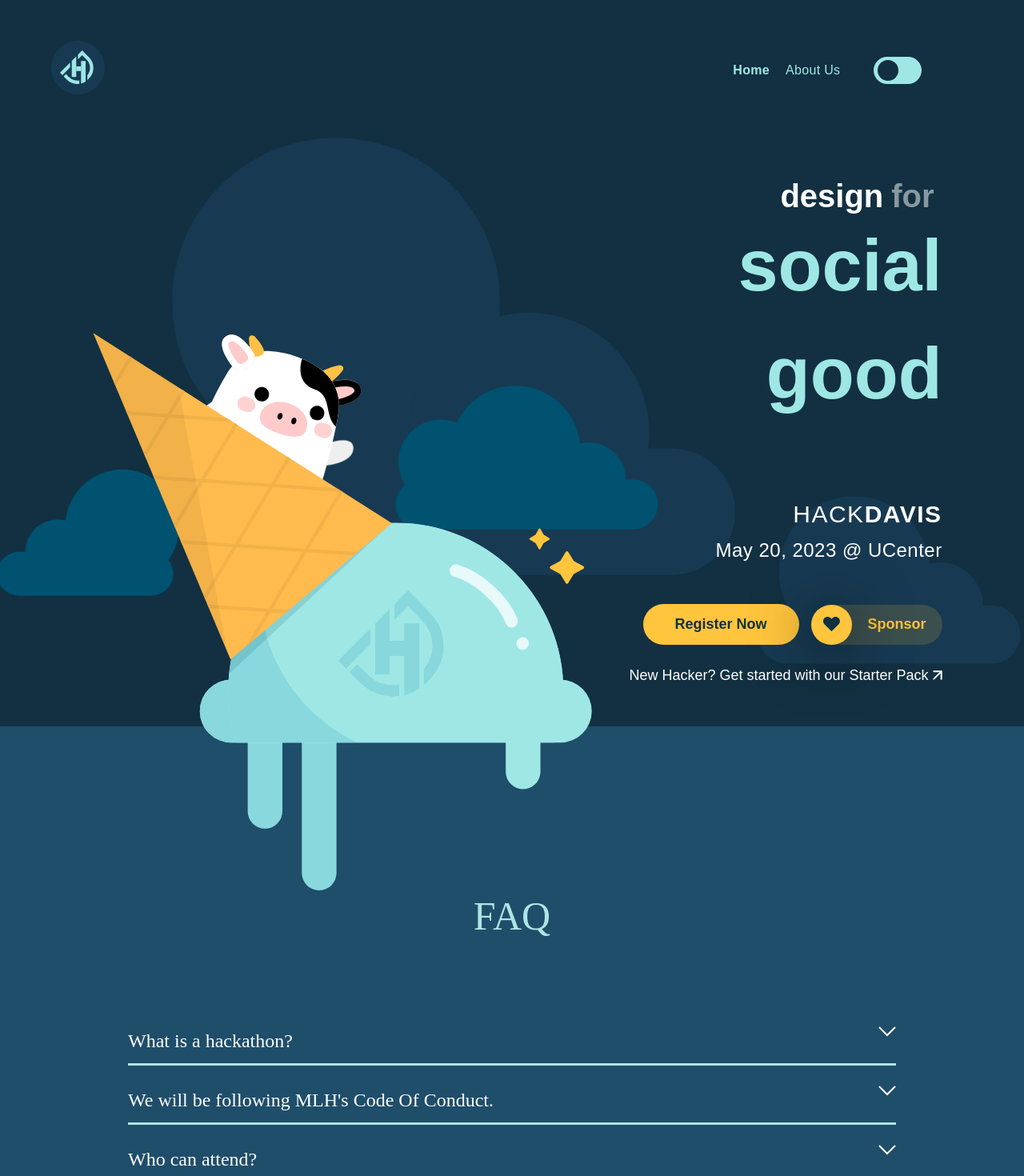
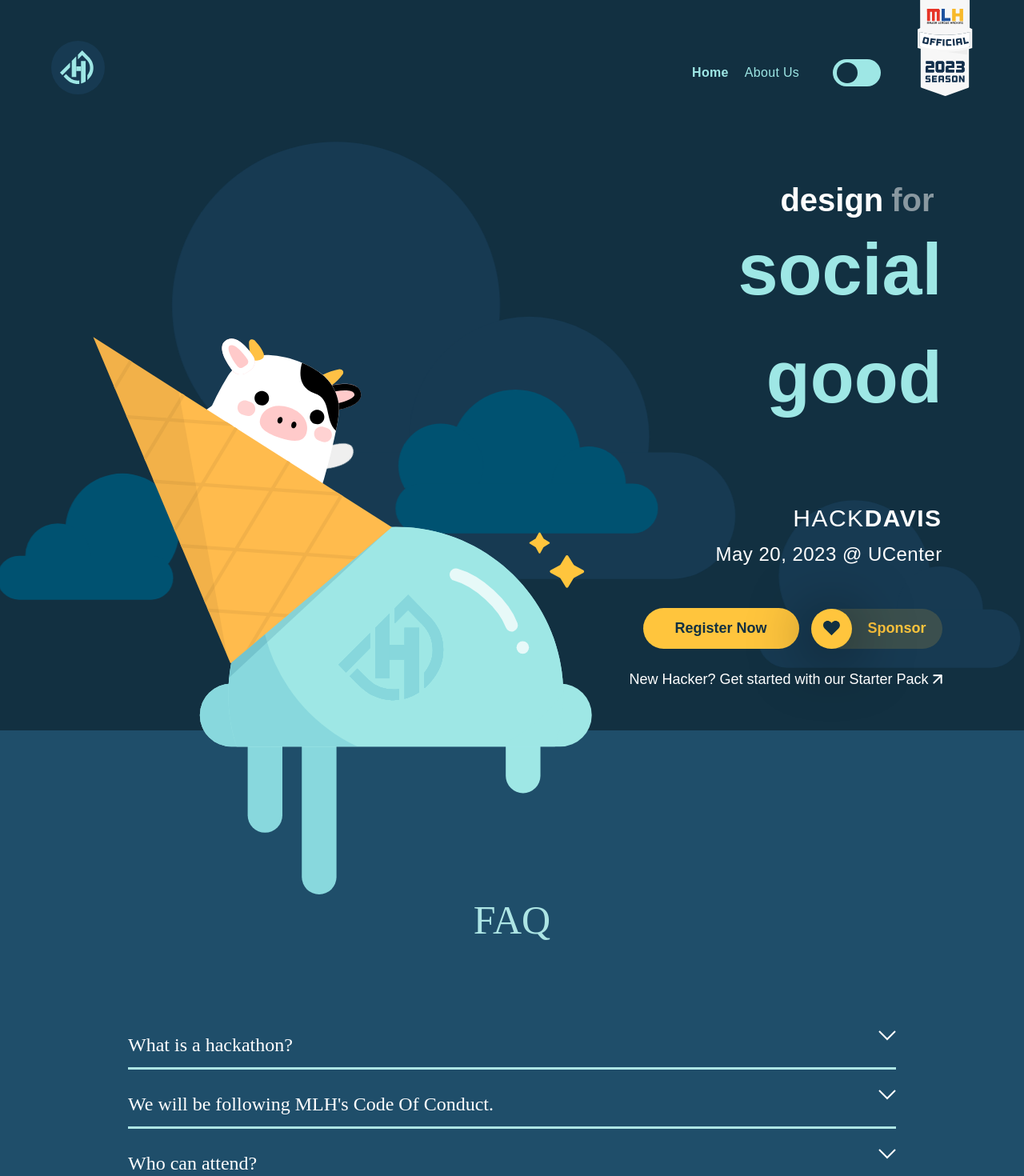
Before and after one commit to HackDavis/website-2023, a Next.js app: page / in a window 1280 px wide. Shown: the top 1470 px of the page at 80% size. Built offline with nearby package versions, Linux system fonts and the light colour scheme; a web font is replaced by a local one.

Commit message:
added MLH badge

```diff
--- a/src/components/navbar.tsx
+++ b/src/components/navbar.tsx
@@ -3,6 +3,7 @@ import styles from "@/styles/navbar.module.scss";
 import HDLogo from "../images/HDLogo2.svg";
 import moon from "../images/moon.svg";
 import sun from "../images/sun.svg";
+import badge from "../images/MLHBadge.svg";
 import Image from "next/image";
 
 // import styles from "@/styles/navbar.module.css";
@@ -37,12 +38,17 @@ function Navbar() {
             />
           </div>
         </div>
+
+      </div>
+      {/* MLH badge */}
+      <div className={styles.navLinkBadge}>
+        <Image src={badge} alt="" />
       </div>
     </div>
   );
 }
 
-// export { Navbar };
+export { Navbar };
 
 
 // const Navbar = () => {
--- a/src/styles/faq.module.scss
+++ b/src/styles/faq.module.scss
@@ -47,8 +47,9 @@
   width: 40em; // TODO: change width
   color: #ffffff;
   list-style: none;
-  font-size: 16px;
-  font-size: 1.11vw;
+  // font-size: 16px;
+  font-size: 24px;
+  // font-size: 1.11vw;
   margin-bottom: 25px;
   padding-bottom: 25px;
 //   transition: display 2s;
@@ -76,8 +77,9 @@
   width: 40em; // TODO: change width
   color: #ffffff;
   list-style: none;
-  font-size: 16px;
-  font-size: 1.11vw;
+  // font-size: 16px;
+  font-size: 24px;
+  // font-size: 1.11vw;
   margin-bottom: 25px;
   padding-bottom: 25px;
 }
--- a/src/styles/navbar.module.scss
+++ b/src/styles/navbar.module.scss
@@ -5,6 +5,7 @@
   display: flex;
   flex-direction: row;
   justify-content: space-between;
+  height: 130px;
 }
 
 .navLogo {
@@ -26,7 +27,7 @@
   column-gap: 20px;
 
   margin-top: 4%;
-  padding-right: 10%;
+  margin-right: 14%;
 }
 
 .navLinkAboutUs {
@@ -88,3 +89,12 @@
   padding: 5px;
   cursor: pointer;
 }
+
+.navLinkBadge {
+  position: relative;
+  position: absolute;
+  top: 0px;
+  right: 90px;
+  right: 5%;
+  // FIXME: cut off when height of navCont changes
+}
```
Also changed, not shown: src/images/MLHBadge.svg.
